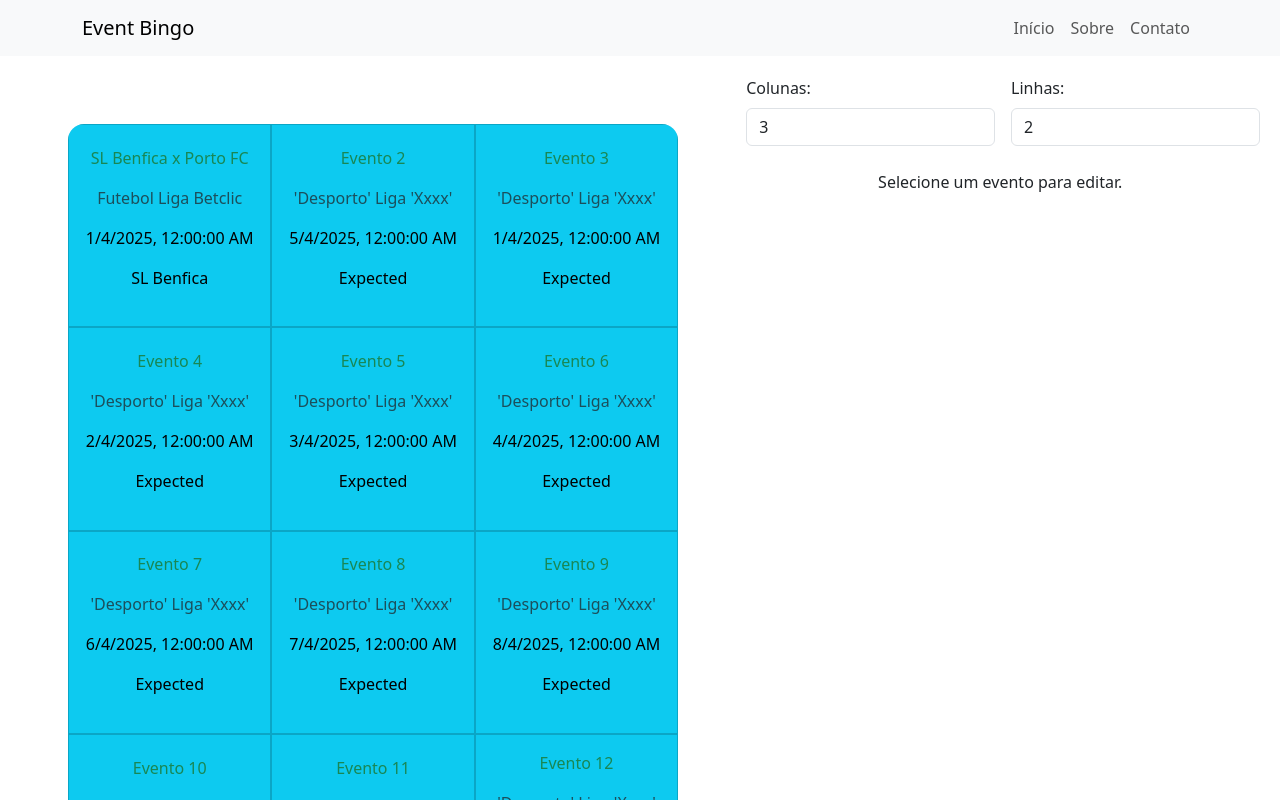
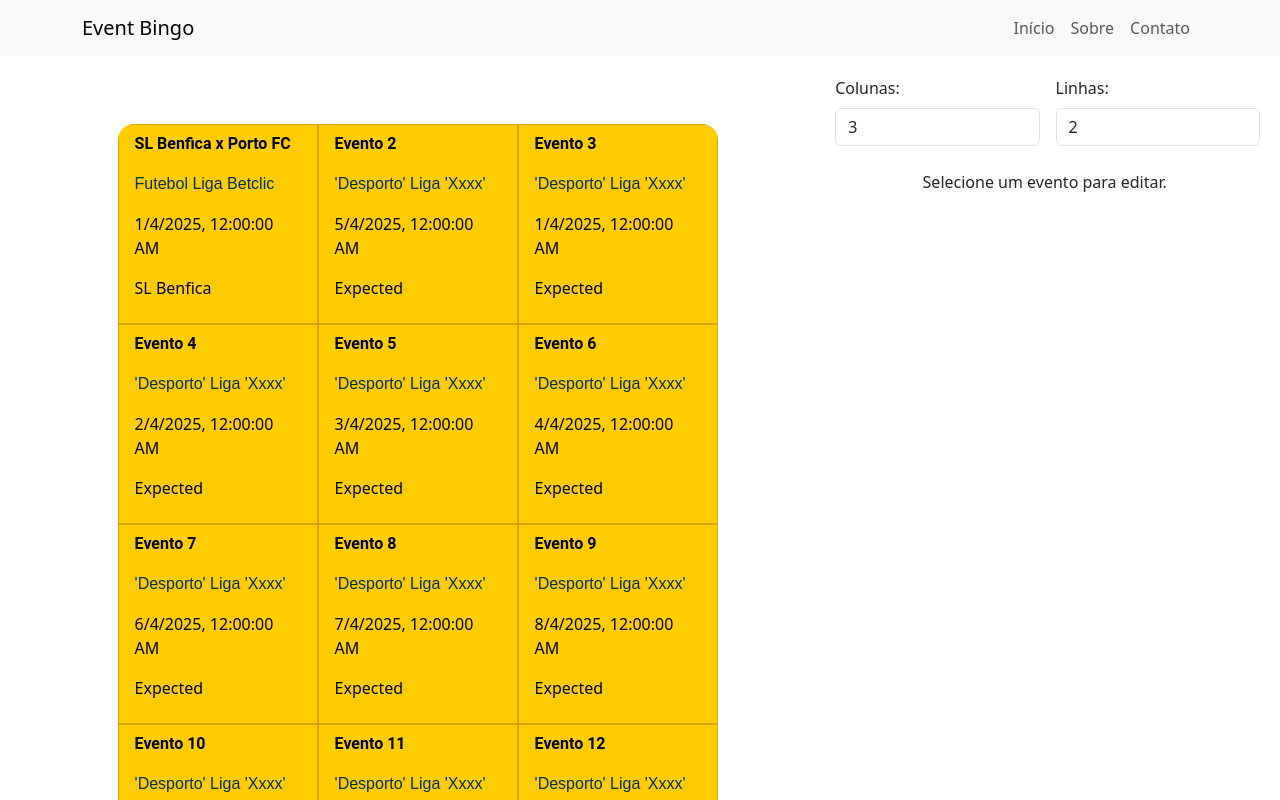
Before and after one commit to Miguel23lp/event-bingo, a React (Vite) app: page / in a window 1280 px wide. Shown: the top 800 px of the page. Built offline with nearby package versions, Linux system fonts and the light colour scheme.

Commit message:
`Refactor BingoCard component to improve drag and drop functionality and add overlay effect when an event is selected.`

```diff
--- a/src/App.tsx
+++ b/src/App.tsx
@@ -50,7 +50,7 @@ function App() {
       <div style={{ display: 'flex', padding: '20px', gap: '20px' }}>
 
         {/* Bingo card left */}
-        <div style={{maxWidth: '1000px'}}>
+        <div style={{width: '80%'}}>
           <BingoCard nCols={nCols} nRows={nRows} events={events} selectedEvent={selectedEvent} setSelectedEvent={setSelectedEvent} setEvents={setEvents}></BingoCard>
         </div>
 
--- a/src/BingoCard.tsx
+++ b/src/BingoCard.tsx
@@ -56,7 +56,7 @@ function BingoCard({ nCols, nRows, events, selectedEvent, setSelectedEvent, setE
                 display: 'flex',
                 justifyContent: 'center',
                 alignItems: 'center',
-
+                position: "relative", // 👈 Needed for overlay
                 }}>
                 <section style={gridStyle}>
                     {Array.from(events, (event, index)=>(
@@ -66,20 +66,63 @@ function BingoCard({ nCols, nRows, events, selectedEvent, setSelectedEvent, setE
                                 aspectRatio: "1",
                                 alignItems: "center",
                                 justifyContent: "center",
+                                width: "200px",
+                                height: "200px",
+                                background: "rgb(255, 204, 0)",
+                                cursor: "grab",
                             }}
-                            className={`card ${selectedEvent==event?'bg-danger':'bg-info'} text-black rounded-0 p-3 table-bordered`}
+                            className={`card ${''/*selectedEvent==event?'bg-danger':'bg-info'*/} text-black rounded-0 p-3 table-bordered`}
                             draggable={true}
-                            onDragStart={()=>setSelectedEvent(event)}
+
+                            onDragExit={(e)=>{
+                                e.currentTarget.style.color = "black";
+                            }}
+                            onDragStart={()=>{
+                                // set cursor to grabbing
+                                document.body.style.cursor = "grabbing";
+                                setSelectedEvent(event)
+                            }}
                             onDragOver={(e)=>{
+                                // set cursor to normal cursor
+
+                                e.currentTarget.style.color = "red";
+                                document.body.style.cursor = "grab";
                                 e.preventDefault();
                             }}
                             onDrop={()=>onDrop(event)}
-                            onClick={()=>setSelectedEvent(event)}>
+                            onClick={()=>setSelectedEvent(event)}
+                            >
 
-                            <p className="text-success">{event.title}</p>
-                            <p className="text-muted">{event.description}</p>
-                            <p>{event.date.toLocaleString()}</p>
-                            <p className="text-start">{event.expectedResult}</p>
+                            {/* Overlay when selected */}
+                            {selectedEvent === event && (
+                                <div
+                                style={{
+                                    position: "absolute",
+                                    top: 0,
+                                    left: 0,
+                                    width: "100%",
+                                    height: "100%",
+                                    backgroundColor: "rgba(0, 0, 0, 0.2)", // semi-transparent overlay
+                                    border: "5px solid #FB8500", // border to highlight
+                                    zIndex: 1,
+                                    pointerEvents: "none", // allow clicks to pass through
+                                }}
+                                />
+                            )}
+                            <div style={{
+
+                                position: 'relative',
+                                zIndex: 2 }}>
+                                <p style={{
+                                    textWrap: "nowrap",
+                                    color: "rgb(0, 0, 0)",
+                                    fontFamily: "Roboto",
+                                    fontWeight: "bold"
+                                    }}>{event.title}</p>
+                                <p className="" style={{fontFamily: "Arial", color: "#023047"}}>{event.description}</p>
+                                <p>{event.date.toLocaleString()}</p>
+                                <p className="text-start">{event.expectedResult}</p>
+                            </div>
                         </div>
                     )
 
--- a/src/CardEditor.tsx
+++ b/src/CardEditor.tsx
@@ -53,11 +53,8 @@ function CardEditor({selectedEvent, updateEvent}: CardEditorProps) {
                         className="form-control"
                         type="datetime-local"
                         value={selectedEvent.date.toISOString().slice(0, 16)}
-                        onChange={(e) =>{
-                                const newValue = e.target.valueAsDate ?? new Date();
-                                e.target.value = newValue.toISOString().slice(0, 16);
-                                updateEvent(selectedEvent, { date: newValue })
-                            }
+                        onChange={(e) =>
+                            updateEvent(selectedEvent, { date: new Date(e.target.value) })
                         }
                         style={{ marginLeft: '5px' }}
                         />
```
